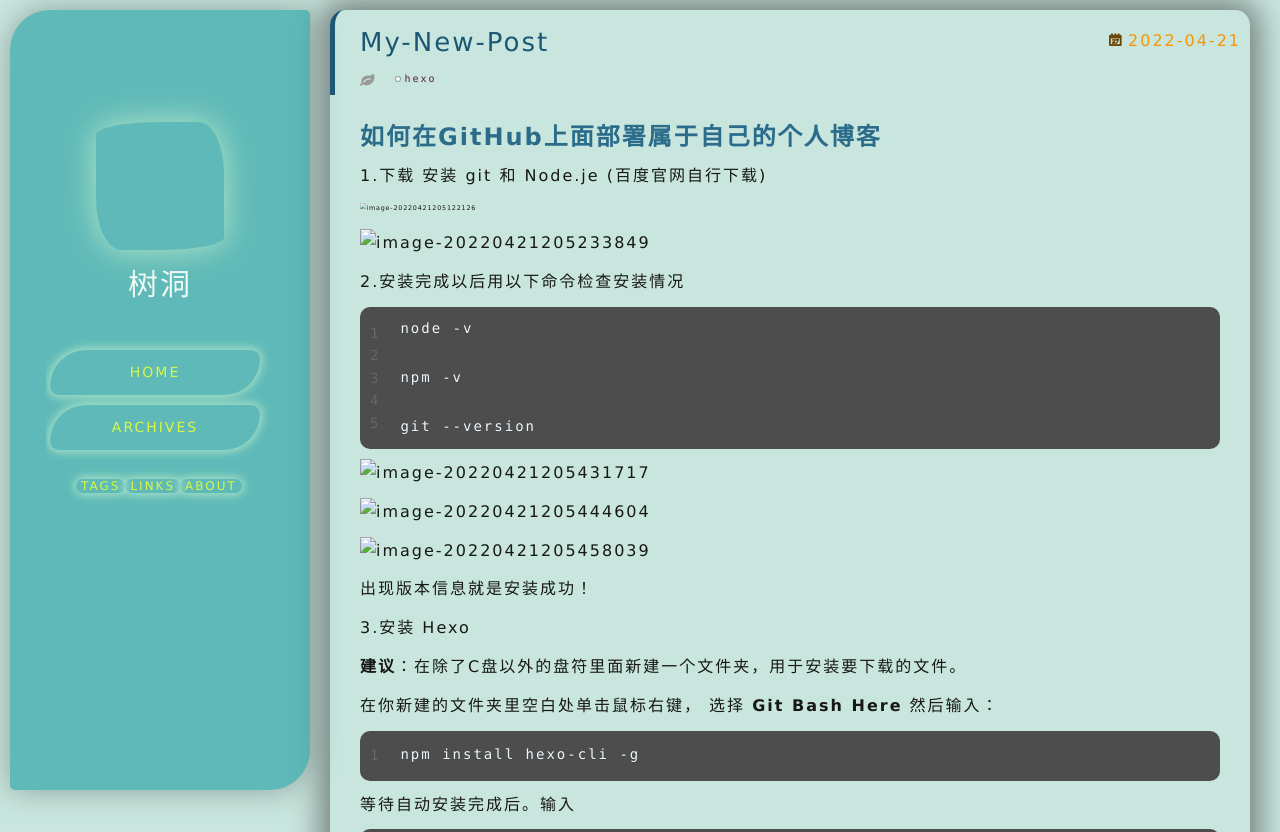
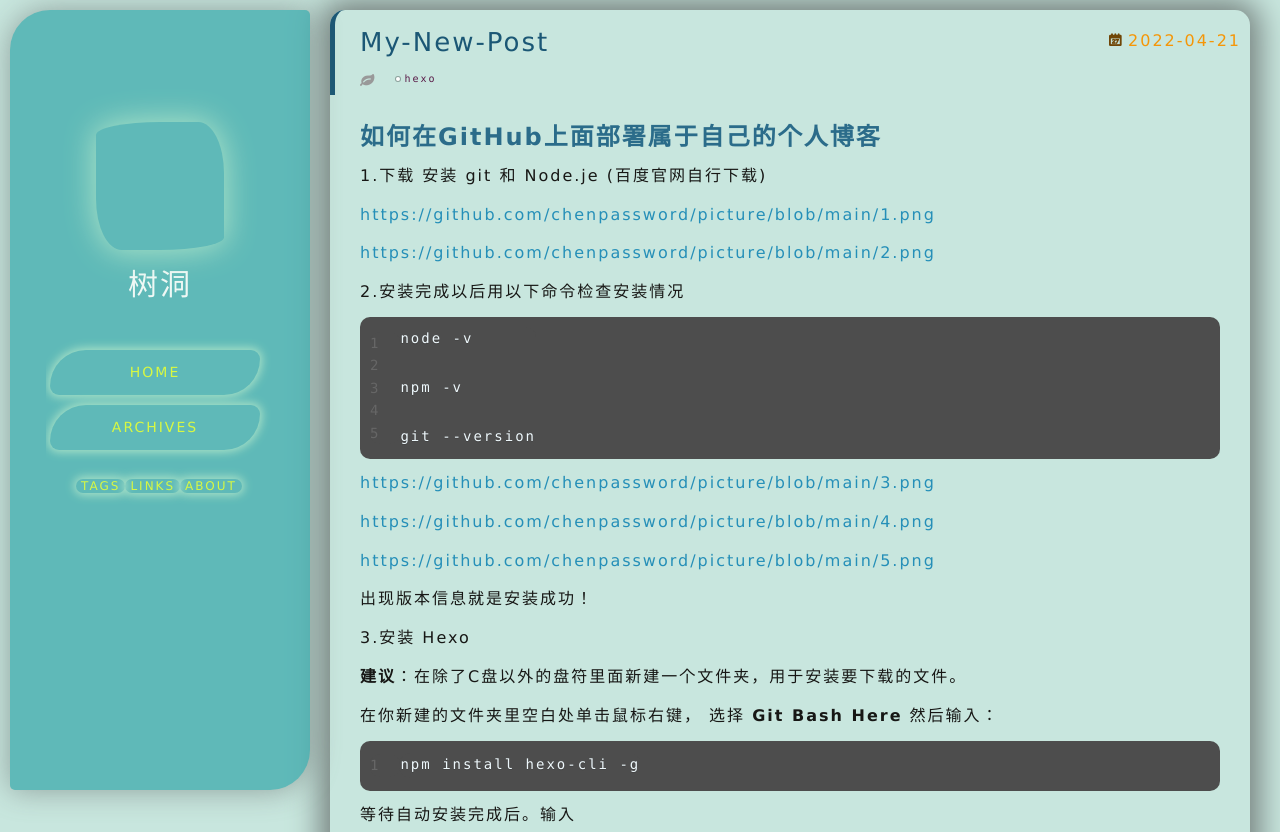
Before and after one commit to chenpassword/chenpassword.github.io, a plain HTML site: page 2022/04/21/My-New-Post/index.html in a window 1280 px wide. Shown: the top 832 px of the page. Drawn offline with nearby package versions, Linux system fonts and the light colour scheme; a script that the page names is missing; a web font is replaced by a local one.

Commit message:
Site updated: 2022-04-21 21:51:49

```diff
--- a/2022/04/21/My-New-Post/index.html
+++ b/2022/04/21/My-New-Post/index.html
@@ -9,24 +9,18 @@
 
 
   <meta name="viewport" content="width=device-width, initial-scale=1, maximum-scale=1">
-  <meta name="description" content="如何在GitHub上面部署属于自己的个人博客  1.下载 安装 git 和 Node.je (百度官网自行下载)    2.安装完成以后用以下命令检查安装情况 12345node -vnpm -vgit --version     出现版本信息就是安装成功！ 3.安装 Hexo 建议：在除了C盘以外的盘符里面新建一个文件夹，用于安装要下载的文件。 在你新建的文件夹里空白处单击鼠标右键， 选择 Gi">
+  <meta name="description" content="如何在GitHub上面部署属于自己的个人博客  1.下载 安装 git 和 Node.je (百度官网自行下载) https:&#x2F;&#x2F;github.com&#x2F;chenpassword&#x2F;picture&#x2F;blob&#x2F;main&#x2F;1.png https:&#x2F;&#x2F;github.com&#x2F;chenpassword&#x2F;picture&#x2F;blob&#x2F;main&#x2F;2.png 2.安装完成以后用以下命令检查安装情况 12345node -">
 <meta property="og:type" content="article">
 <meta property="og:title" content="My-New-Post">
 <meta property="og:url" content="http://example.com/2022/04/21/My-New-Post/index.html">
 <meta property="og:site_name" content="思念棠未眠">
-<meta property="og:description" content="如何在GitHub上面部署属于自己的个人博客  1.下载 安装 git 和 Node.je (百度官网自行下载)    2.安装完成以后用以下命令检查安装情况 12345node -vnpm -vgit --version     出现版本信息就是安装成功！ 3.安装 Hexo 建议：在除了C盘以外的盘符里面新建一个文件夹，用于安装要下载的文件。 在你新建的文件夹里空白处单击鼠标右键， 选择 Gi">
+<meta property="og:description" content="如何在GitHub上面部署属于自己的个人博客  1.下载 安装 git 和 Node.je (百度官网自行下载) https:&#x2F;&#x2F;github.com&#x2F;chenpassword&#x2F;picture&#x2F;blob&#x2F;main&#x2F;1.png https:&#x2F;&#x2F;github.com&#x2F;chenpassword&#x2F;picture&#x2F;blob&#x2F;main&#x2F;2.png 2.安装完成以后用以下命令检查安装情况 12345node -">
 <meta property="og:locale" content="zh_CN">
-<meta property="og:image" content="c:/Users/陈喆/AppData/Roaming/Typora/typora-user-images/image-20220421205122126.png">
-<meta property="og:image" content="c:/Users/陈喆/AppData/Roaming/Typora/typora-user-images/image-20220421205233849.png">
-<meta property="og:image" content="c:/Users/陈喆/AppData/Roaming/Typora/typora-user-images/image-20220421205431717.png">
-<meta property="og:image" content="c:/Users/陈喆/AppData/Roaming/Typora/typora-user-images/image-20220421205444604.png">
-<meta property="og:image" content="c:/Users/陈喆/AppData/Roaming/Typora/typora-user-images/image-20220421205458039.png">
 <meta property="article:published_time" content="2022-04-21T12:47:26.000Z">
-<meta property="article:modified_time" content="2022-04-21T13:18:09.494Z">
+<meta property="article:modified_time" content="2022-04-21T13:51:16.982Z">
 <meta property="article:author" content="树洞">
 <meta property="article:tag" content="hexo">
 <meta name="twitter:card" content="summary">
-<meta name="twitter:image" content="c:/Users/陈喆/AppData/Roaming/Typora/typora-user-images/image-20220421205122126.png">
 
     <link rel="alternative" href="/atom.xml" title="思念棠未眠" type="application/atom+xml">
 
@@ -199,15 +193,14 @@
     <div class="article-entry" itemprop="articleBody">
 
         <h1 id="如何在GitHub上面部署属于自己的个人博客"><a href="#如何在GitHub上面部署属于自己的个人博客" class="headerlink" title="如何在GitHub上面部署属于自己的个人博客"></a><strong>如何在GitHub上面部署属于自己的个人博客</strong></h1><p>  1.下载 安装 git 和 Node.je (百度官网自行下载)</p>
-<img src="C:\Users\陈喆\AppData\Roaming\Typora\typora-user-images\image-20220421205122126.png" alt="image-20220421205122126" style="zoom:40%;" />
-
-<p><img src="C:\Users\陈喆\AppData\Roaming\Typora\typora-user-images\image-20220421205233849.png" alt="image-20220421205233849"></p>
+<p><a target="_blank" rel="noopener" href="https://github.com/chenpassword/picture/blob/main/1.png">https://github.com/chenpassword/picture/blob/main/1.png</a></p>
+<p><a target="_blank" rel="noopener" href="https://github.com/chenpassword/picture/blob/main/2.png">https://github.com/chenpassword/picture/blob/main/2.png</a></p>
 <p>2.安装完成以后用以下命令检查安装情况</p>
 <figure class="highlight js"><table><tr><td class="gutter"><pre><span class="line">1</span><br><span class="line">2</span><br><span class="line">3</span><br><span class="line">4</span><br><span class="line">5</span><br></pre></td><td class="code"><pre><span class="line">node -v</span><br><span class="line"></span><br><span class="line">npm -v</span><br><span class="line"></span><br><span class="line">git --version</span><br></pre></td></tr></table></figure>
 
-<p><img src="C:\Users\陈喆\AppData\Roaming\Typora\typora-user-images\image-20220421205431717.png" alt="image-20220421205431717"></p>
-<p><img src="C:\Users\陈喆\AppData\Roaming\Typora\typora-user-images\image-20220421205444604.png" alt="image-20220421205444604"></p>
-<p><img src="C:\Users\陈喆\AppData\Roaming\Typora\typora-user-images\image-20220421205458039.png" alt="image-20220421205458039"></p>
+<p><a target="_blank" rel="noopener" href="https://github.com/chenpassword/picture/blob/main/3.png">https://github.com/chenpassword/picture/blob/main/3.png</a></p>
+<p><a target="_blank" rel="noopener" href="https://github.com/chenpassword/picture/blob/main/4.png">https://github.com/chenpassword/picture/blob/main/4.png</a></p>
+<p><a target="_blank" rel="noopener" href="https://github.com/chenpassword/picture/blob/main/5.png">https://github.com/chenpassword/picture/blob/main/5.png</a></p>
 <p>出现版本信息就是安装成功！</p>
 <p>3.安装 Hexo</p>
 <p><strong>建议</strong>：在除了C盘以外的盘符里面新建一个文件夹，用于安装要下载的文件。</p>
```
Also changed, not shown: index.html (+5 -6 lines).
